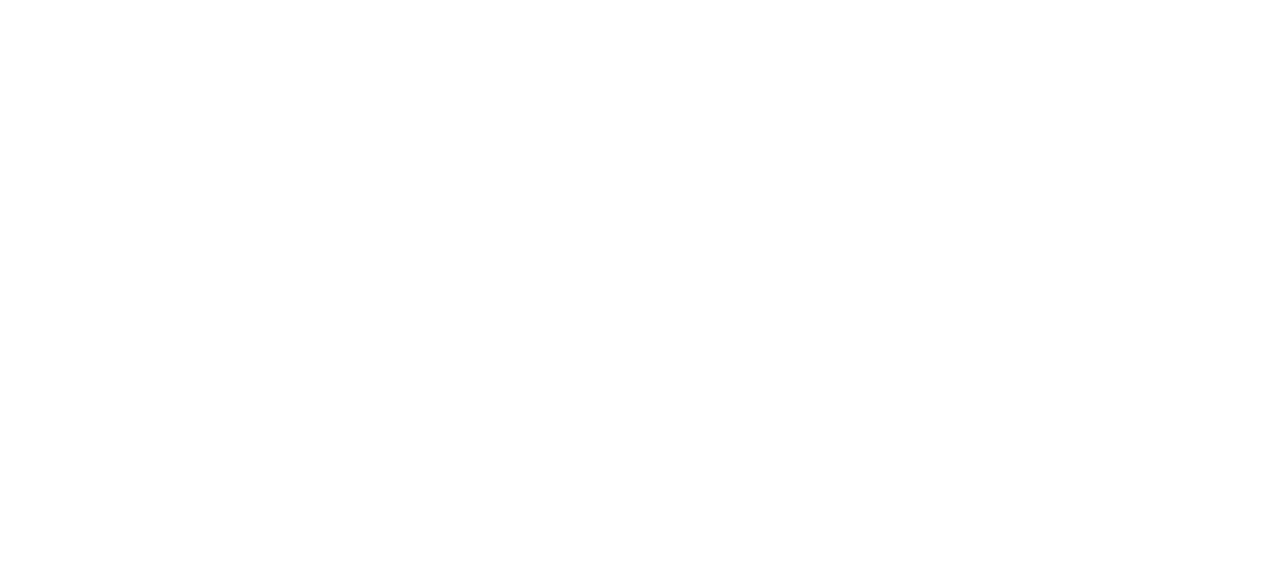
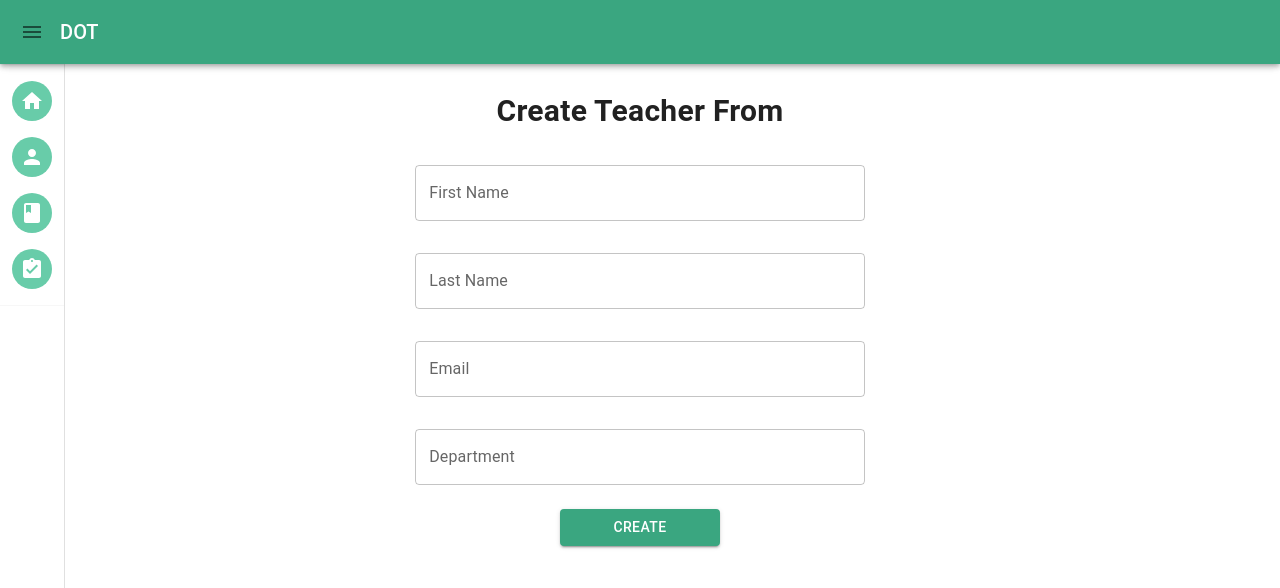
Before and after one commit to dot-ruth/DOT-LMS, a React (Create React App) app in the folder dot-lms/: page /Add_Teacher in a window 1280 px wide. Before the commit this address had no page. Shown: the top 588 px of the page. Built offline with nearby package versions, Linux system fonts and the light colour scheme.

Commit message:
added the add teacher functionality

```diff
--- a/dot-lms/src/App.js
+++ b/dot-lms/src/App.js
@@ -19,6 +19,7 @@
 import AddStudent from './Components/AdminComponents/AddStudent';
 import ConfigurePassword from './Components/ConfigurePassword';
 import ForgotPassword from './Components/ForgotPassword';
+import AddTeacher from './Components/AdminComponents/AddTeacher';
 
 function App() {
   return (
@@ -45,6 +46,7 @@
         <Route path="/Add Student" element={<AddStudent/>}/>
         <Route path='/ConfigurePassword' element={<ConfigurePassword/>}/>
         <Route path='/ForgotPassword' element={<ForgotPassword/>}/>
+        <Route path='/Add_Teacher' element={<AddTeacher/>}/>
       </Routes>
 
       </BrowserRouter>
--- a/dot-lms/src/Components/AdminComponents/AddStudent.js
+++ b/dot-lms/src/Components/AdminComponents/AddStudent.js
@@ -1,5 +1,4 @@
 import React from 'react'
-import {useEffect} from 'react'
 import { Box } from '@mui/material'
 import {ThemeProvider }from '@mui/material'
 import AdminSideDrawer from './AdminSideDrawer'
@@ -22,8 +21,6 @@
     department:"",
     year:"",
     semester:"",
-    password:"",
-    confirm_password:"",
   })
 
   // const [errMsg_firstName,seterrMsg_first_Name] = useState("")
--- /dev/null
+++ b/dot-lms/src/Components/AdminComponents/AddTeacher.js
@@ -0,0 +1,146 @@
+import React from 'react'
+import { Box } from '@mui/material'
+import {ThemeProvider }from '@mui/material'
+import AdminSideDrawer from './AdminSideDrawer'
+import theme from '../theme'
+import { useState } from 'react'
+import {Typography} from '@mui/material'
+import {FormControl,OutlinedInput,Button} from '@mui/material'
+import axios from 'axios'
+import 'react-toastify/dist/ReactToastify.css';
+import 'react-perfect-scrollbar/dist/css/styles.css'
+import { ToastContainer, toast } from 'react-toastify'
+import {InputLabel} from '@mui/material'
+
+export default function AddTeacher() {
+    const [formData,setFormData] = useState({
+        first_name:"",
+        last_name:"",
+        email:"",
+        department:"",
+      })
+
+
+  let onChangehandler = (e) => {
+    let name = e.target.name;
+    let value = e.target.value;
+    let data = {};
+    data[name] = value;
+    setFormData((prevFormData)=>({...prevFormData,[name]:value}))
+    }
+
+    const onCreatehandler =  () =>{
+        axios.post("http://127.0.0.1:8000/api/Teacher",{
+            first_name:formData.first_name,
+            last_name:formData.last_name,
+            email:formData.email,
+            department:formData.department,
+
+          },
+          toast.info('Registration is loading,please wait a moment...',{
+            position:toast.POSITION.BOTTOM_CENTER
+          })
+          ).then((response)=>{
+            console.log(response)
+            if(response.data.success){
+            toast.success('User registered Successfully',{
+              position:toast.POSITION.BOTTOM_CENTER
+            })
+          }else{
+            toast.error('Error While registering the user, Please try again',{
+              position:toast.POSITION.BOTTOM_CENTER
+            })
+          }
+          })
+      }
+
+  return (
+    <Box
+    sx={{
+        height:'100vh',
+        weidth:'100vw',
+      }}>
+      <ToastContainer/>
+        <ThemeProvider theme={theme}>
+    <AdminSideDrawer/>
+    <Box
+    sx={{
+    display:'flex',
+    justifyContent:'center',
+    alignItems:'center',
+    }}>
+        <Box sx={{mt:1}}>
+        <form>
+    <div className="d-flex flex-column justify-content-center align-items-center mx-auto">
+       <Typography sx={{m:2,fontSize:30,fontWeight:'bold'}}>Create Teacher From</Typography>
+
+
+
+<FormControl sx={{ m:2, width:'50ch'}} >
+<InputLabel color="primary">First Name</InputLabel>
+<OutlinedInput
+type="text"
+name="first_name"
+label='First Name'
+color="primary"
+required={true}
+variant="outlined"
+value = {formData.first_name}
+ onChange={onChangehandler}/>
+
+</FormControl>
+
+<FormControl sx={{ m:2, width:'50ch'}} >
+<InputLabel color="primary">Last Name</InputLabel>
+<OutlinedInput
+type="text"
+name="last_name"
+color="primary"
+label='Last Name'
+required={true}
+variant="outlined"
+value = {formData.last_name}
+ onChange={onChangehandler}/>
+
+</FormControl>
+
+<FormControl sx={{ m:2, width:'50ch'}} >
+<InputLabel color="primary">Email</InputLabel>
+<OutlinedInput
+type="text"
+name="email"
+color="primary"
+label='Email'
+required={true}
+variant="outlined"
+value = {formData.email}
+ onChange={onChangehandler}/>
+
+</FormControl>
+
+<FormControl sx={{ m:2, width:'50ch'}} >
+<InputLabel color="primary">Department</InputLabel>
+<OutlinedInput
+type="text"
+name="department"
+color="primary"
+label='Department'
+required={true}
+variant="outlined"
+value = {formData.department}
+ onChange={onChangehandler}/>
+
+</FormControl>
+
+
+    <Button color="primary" variant="contained" sx={{m:1, width:'20ch'}} onClick={onCreatehandler} >Create</Button>
+
+    </div>
+    </form>
+    </Box>
+
+    </Box>
+    </ThemeProvider>
+    </Box>
+  )
+}
--- a/dot-lms/src/Components/AdminComponents/AdminHome.js
+++ b/dot-lms/src/Components/AdminComponents/AdminHome.js
@@ -306,7 +306,9 @@
         justifyContent:'space-between'
       }}>
       <Typography variant='h6' style={{ fontWeight:'bold'}}>Teacher List</Typography>
+      <Link to='/Add_Teacher'>
       <Button variant='contained' style={{backgroundColor:'primary'}}>Add Teacher</Button>
+      </Link>
       </Box>
 
       {teacher_rows ?
@@ -317,6 +319,7 @@
             <StyledTableCell >First Name</StyledTableCell>
             <StyledTableCell >Last Name</StyledTableCell>
             <StyledTableCell >Teacher ID</StyledTableCell>
+            <StyledTableCell >Email</StyledTableCell>
             <StyledTableCell >Department</StyledTableCell>
             <StyledTableCell > </StyledTableCell>
           </TableRow>
@@ -343,6 +346,7 @@
             <StyledTableCell >First Name</StyledTableCell>
             <StyledTableCell >Last Name</StyledTableCell>
             <StyledTableCell >TEacher ID </StyledTableCell>
+            <StyledTableCell >Email</StyledTableCell>
             <StyledTableCell >Department</StyledTableCell>
           </TableRow>
         </TableHead>
```
